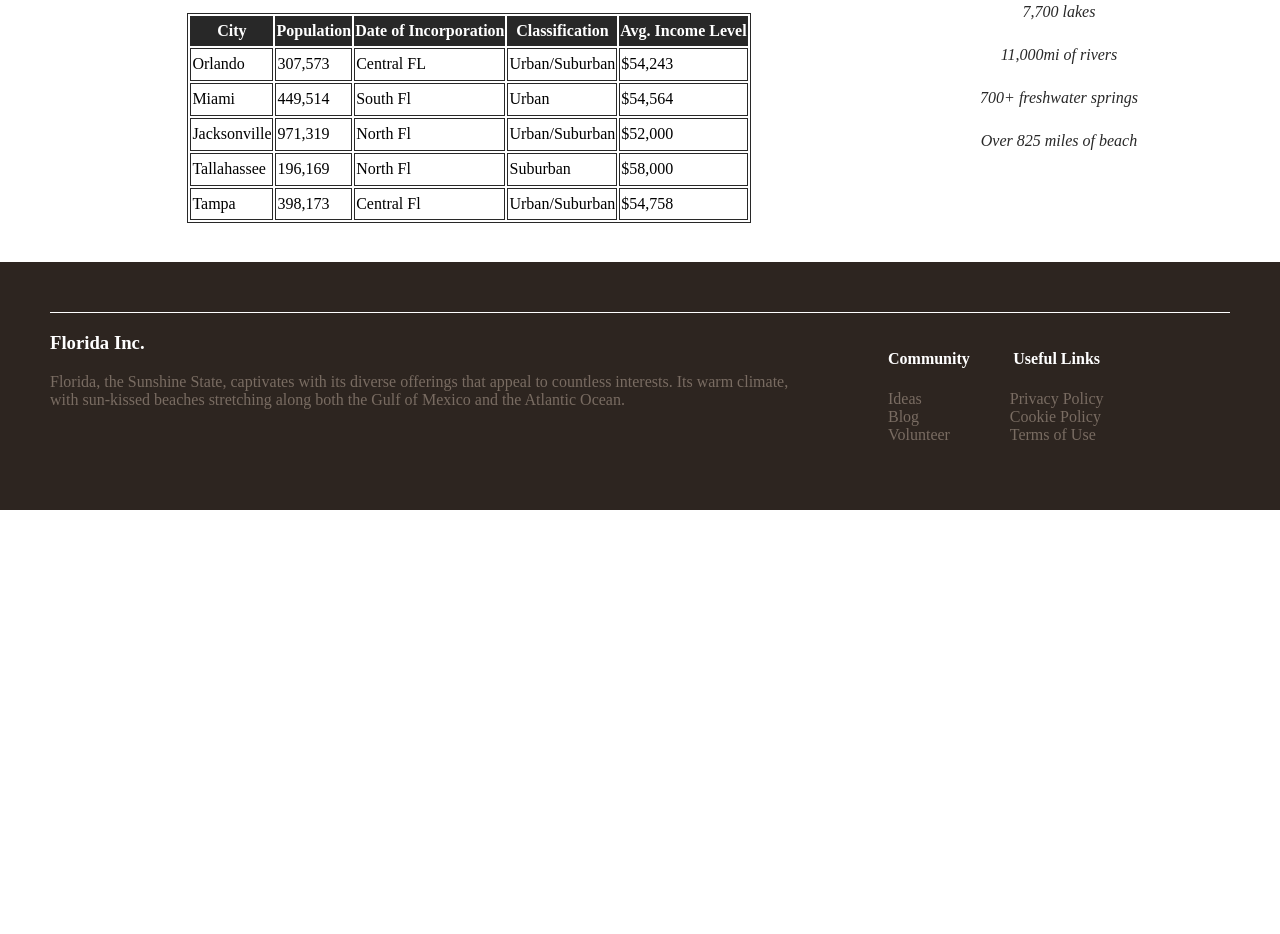
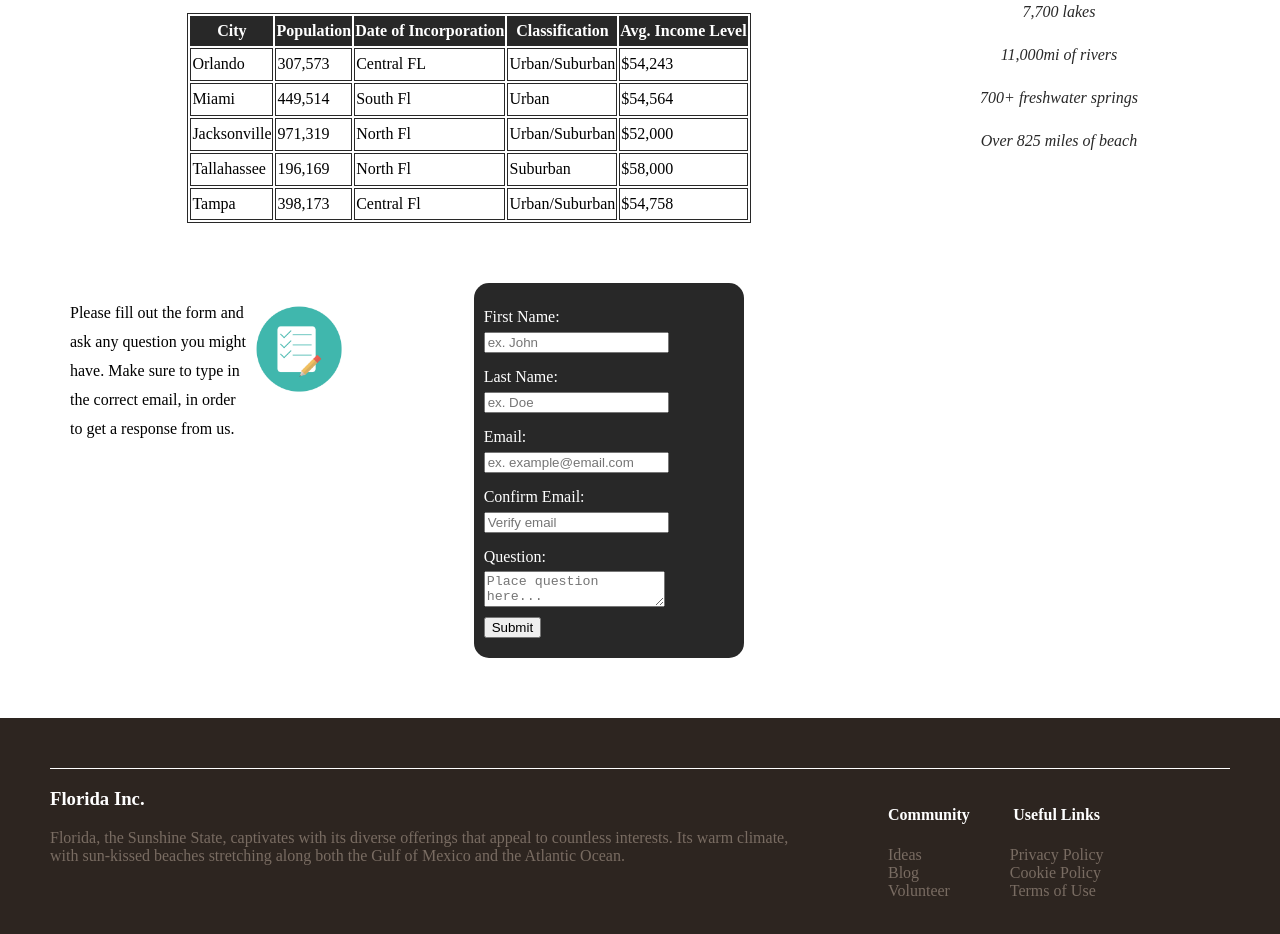
Before and after one commit to ermz/Florida, a plain HTML site: page index.html in a window 1280 px wide. Shown: the part 1160-2094 px from the top of the page. Before the commit the page ends 1670 px from the top, so only its background shows below. Drawn offline with Linux system fonts and the light colour scheme.

Commit message:
Added form to main page and some additional info to state pages

```diff
--- a/css/styles.css
+++ b/css/styles.css
@@ -139,6 +139,40 @@ body {
     padding-bottom: 25px;
 }
 
+label {
+    display: block;
+    margin-top: 10px;
+}
+
+input {
+    display: block;
+    margin-bottom: 10px;
+}
+
+.formContainer {
+    margin-top: 60px;
+    margin-bottom: 50px;
+    display: flex;
+}
+
+.formContainer p {
+    max-width: 35%;
+}
+
+#stateForm {
+    background-color: #282828;
+    min-width: 250px;
+    padding: 10px;
+    border-radius: 15px;
+    margin: auto;
+    color: white;
+}
+
+.sectionlogo {
+    height: 100px;
+    float: right;
+}
+
 footer {
     background-color: #2d2520;
     padding: 50px;
--- /dev/null
+++ b/emailvalidation.js
@@ -0,0 +1,14 @@
+function validateEmail(event) {
+    let emailForm = document.querySelector("#stateForm");
+
+    emailForm.confirmemail.style.backgroundColor = "Red";
+
+    if (emailForm.confirmemail.value === emailForm.email.value) {
+        emailForm.confirmemail.style.backgroundColor = "LightGreen";
+    }
+
+    event.preventDefault()
+}
+
+let emailForm = document.querySelector("#stateForm");
+emailForm.validate.addEventListener("click", validateEmail);
--- a/index.html
+++ b/index.html
@@ -4,6 +4,7 @@
         <meta charset="utf-8">
         <title></title>
         <link rel="stylesheet" type="text/css" href="./css/styles.css">
+        <script src="emailvalidation.js" defer></script>
     </head>
     <body>
         <header class="header">
@@ -83,8 +84,31 @@
                             <td>$54,758</td>
                         </tr>
                     </table>
+                    <div class="formContainer">
+                        <p>
+                            <img class="sectionlogo" src="images/list-2389219_1280.png">
+                            Please fill out the form and ask any question you might have. Make sure to type in the correct email, in order to get a response from us.
+                        </p>
+                        <form id="stateForm">
+                            <label for="firstname">First Name: </label>
+                            <input type="text" name="firstname" id="firstname" placeholder="ex. John">
+
+                            <label for="lastname">Last Name: </label>
+                            <input type="text" name="lastname" id="lastname" placeholder="ex. Doe">
+
+                            <label for="email">Email: </label>
+                            <input type="text" name="email" id="email" placeholder="ex. example@email.com">
+
+                            <label for="confirmemail">Confirm Email: </label>
+                            <input type="text" name="confirmemail" id="confirmemail" placeholder="Verify email">
+
+                            <label for="question">Question: </label>
+                            <textarea name="question" id="question" placeholder="Place question here..."></textarea>
+
+                            <input type="submit" id="validate" value="Submit">
+                        </form>
+                    </div>
                 </section>
-                <img>
             </div>
             <aside class="aside">
                 <ul class="attractions">
```
Also changed, not shown: Jacksonville.html (+4 -2 lines), Miami.html (+4 -2 lines), Orlando.html (+4 -2 lines), Tallahassee.html (+4 -2 lines), Tampa.html (+4 -2 lines), images/list-2389219_1280.png (added).
